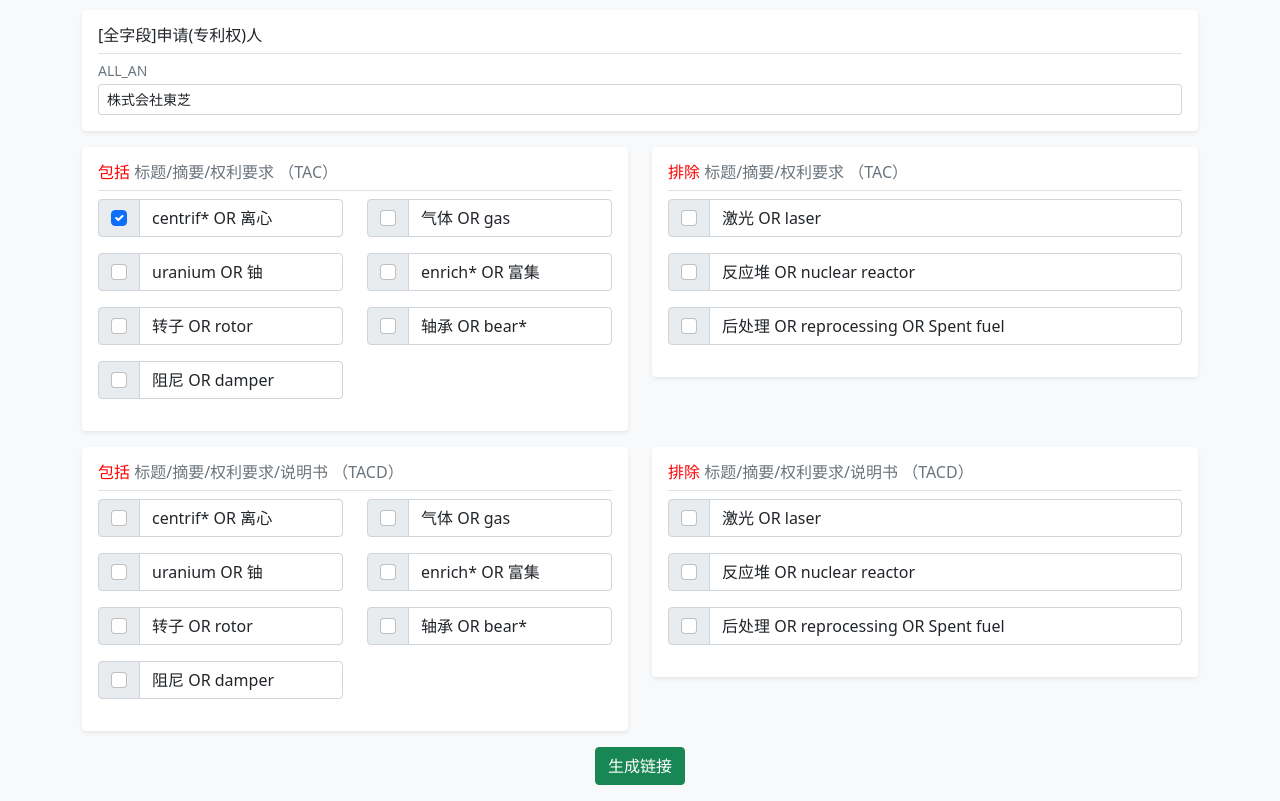
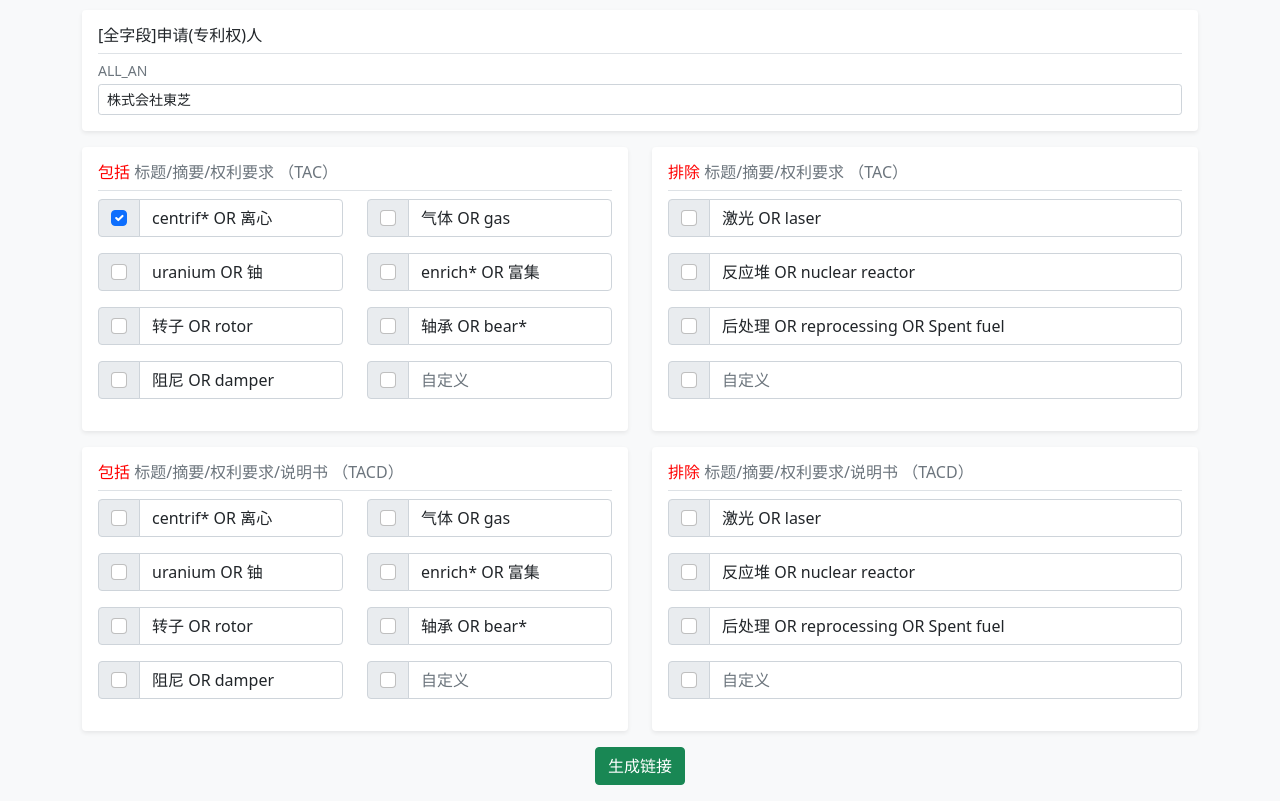
Before and after one commit to JoshYEn/patsnap-url-generator, a plain HTML site: page index.html in a window 1280 px wide. Shown: the part 102-903 px from the top of the page. Drawn offline with nearby package versions, Linux system fonts and the light colour scheme.

Commit message:
增加自定义

```diff
--- a/index.html
+++ b/index.html
@@ -194,8 +194,16 @@
                   value="轴承 OR bear*">
               </div>
 
+              <div class="input-group mb-3">
+                <div class="input-group-text">
+                  <input class="form-check-input mt-0" type="checkbox" value=""
+                    aria-label="Checkbox for following text input">
+                </div>
+                <input type="text" class="form-control" aria-label="Text input with checkbox"
+                  placeholder="自定义" value="">
+              </div>
+
             </div>
-
           </div> <!-- row -->
         </div> <!-- TAC AND -->
       </div>
@@ -232,6 +240,15 @@
                 </div>
                 <input type="text" class="form-control" aria-label="Text input with checkbox"
                   placeholder="后处理 OR reprocessing OR Spent fuel" value="后处理 OR reprocessing OR Spent fuel">
+              </div>
+
+              <div class="input-group mb-3">
+                <div class="input-group-text">
+                  <input class="form-check-input mt-0" type="checkbox" value=""
+                    aria-label="Checkbox for following text input">
+                </div>
+                <input type="text" class="form-control" aria-label="Text input with checkbox"
+                  placeholder="自定义" value="">
               </div>
 
             </div>
@@ -316,6 +333,15 @@
                   value="轴承 OR bear*">
               </div>
 
+              <div class="input-group mb-3">
+                <div class="input-group-text">
+                  <input class="form-check-input mt-0" type="checkbox" value=""
+                    aria-label="Checkbox for following text input">
+                </div>
+                <input type="text" class="form-control" aria-label="Text input with checkbox"
+                  placeholder="自定义" value="">
+              </div>
+
             </div>
           </div>
           <!-- <p class="small pt-2 mb-0" style="color: red;"><b>TODO:</b> This data selection is not functioning yet.</p> -->
@@ -354,6 +380,15 @@
                 </div>
                 <input type="text" class="form-control" aria-label="Text input with checkbox"
                   placeholder="后处理 OR reprocessing OR Spent fuel" value="后处理 OR reprocessing OR Spent fuel">
+              </div>
+
+              <div class="input-group mb-3">
+                <div class="input-group-text">
+                  <input class="form-check-input mt-0" type="checkbox" value=""
+                    aria-label="Checkbox for following text input">
+                </div>
+                <input type="text" class="form-control" aria-label="Text input with checkbox"
+                  placeholder="自定义" value="">
               </div>
 
             </div>
```
